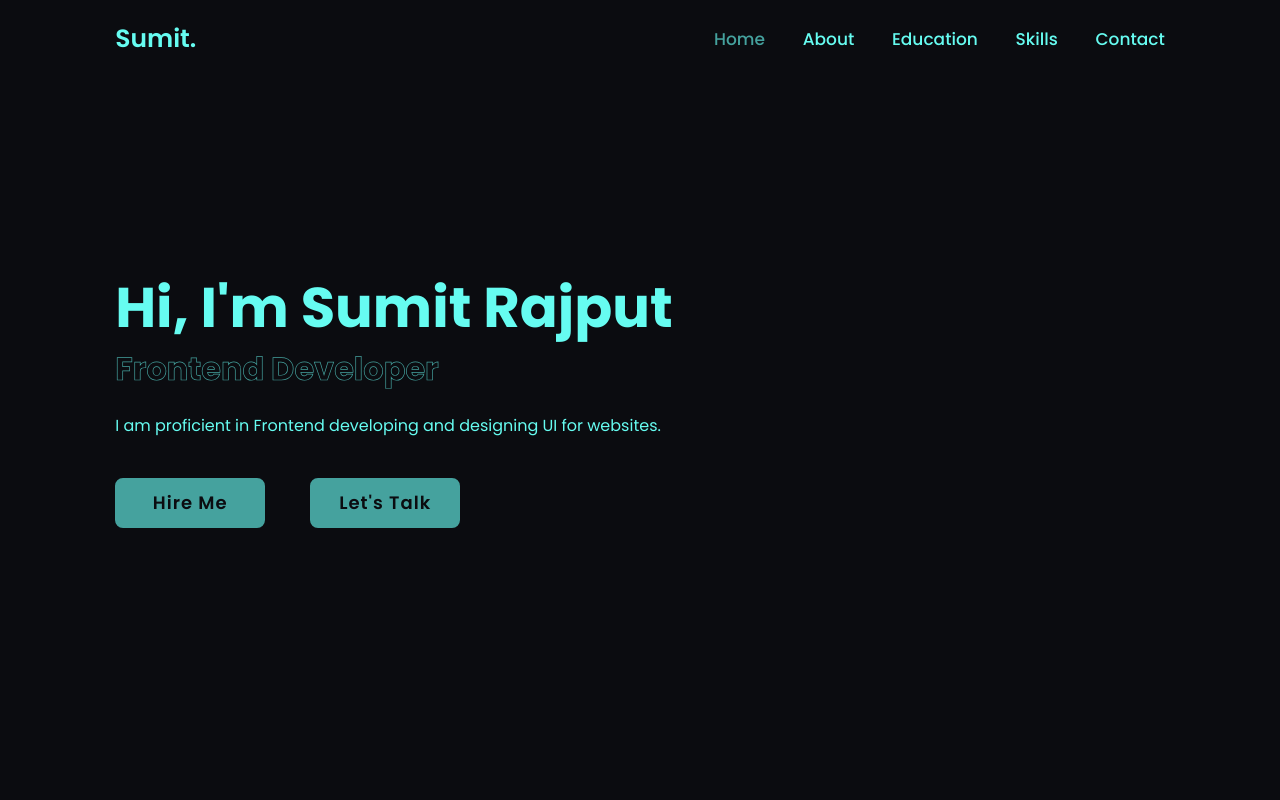
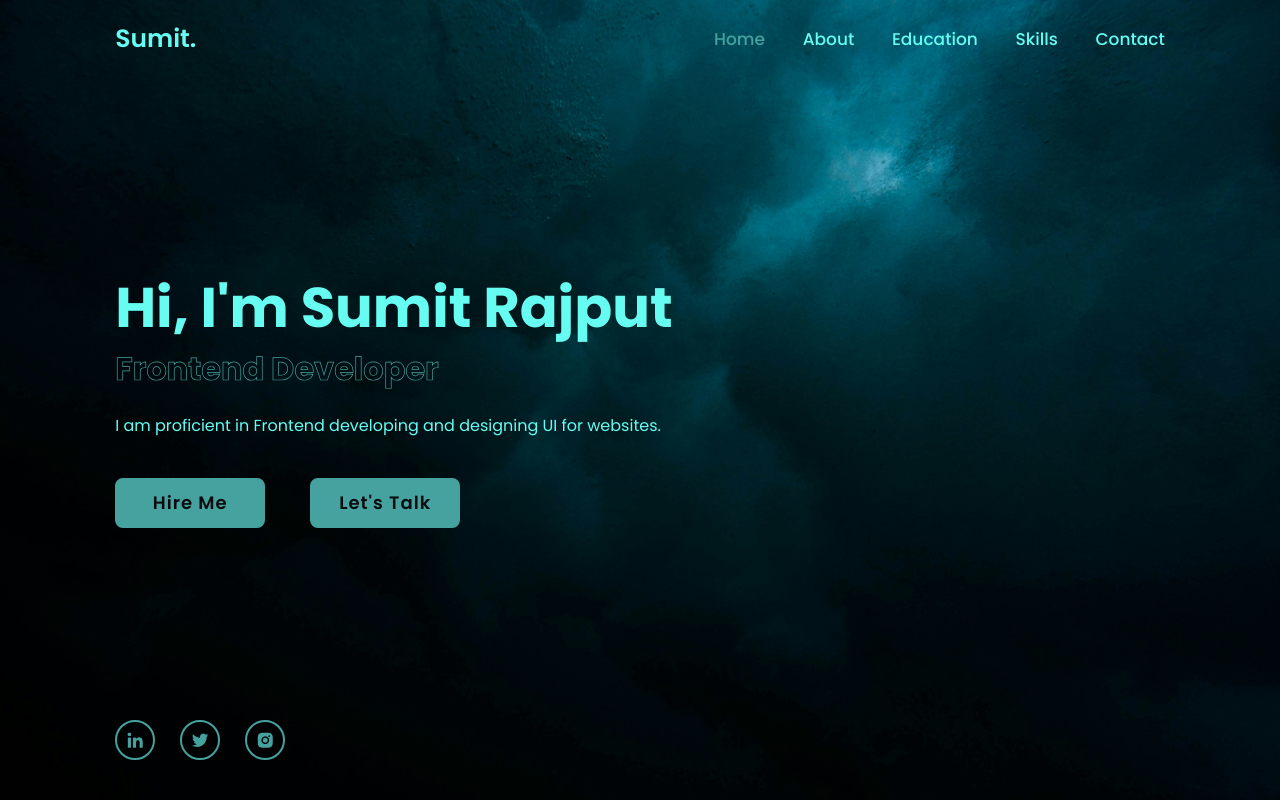
Before and after one commit to Sumiitt-007/Portfolio, a plain HTML site: page index.html in a window 1280 px wide. Drawn offline with nearby package versions, Linux system fonts and the light colour scheme.

Commit message:
Add Socials and BG

```diff
--- a/index.html
+++ b/index.html
@@ -39,6 +39,11 @@
             <a href="#" class="btn">Let's Talk</a>
           </div>
         </div>
+        <div class="home-sci">
+          <a href="#"><i class='bx bxl-linkedin'></i></a>
+          <a href="#"><i class='bx bxl-twitter'></i></a>
+          <a href="#"><i class='bx bxl-instagram-alt'></i></a>
+        </div>
       </section>
 </body>
 </html>
--- a/stylesheet.css
+++ b/stylesheet.css
@@ -68,13 +68,15 @@ body{
 section {
   min-height: 100vh;
   padding: 10rem 9% 2rem;
-
 }
 
 .home {
   display: flex;
   align-items: center;
   padding: 0 9%;
+  background: url(Images/cloud.jpg) no-repeat;
+  background-size: cover;
+  background-position: center;
 }
 
 .home-content {
@@ -155,7 +157,7 @@ section {
   left: 0;
   width: 0;
   height: 100%;
-  background:  rgb(79, 246, 79);
+  background: var(--text-color);
   z-index: -1;
   transition: .4s;
 }
@@ -163,3 +165,48 @@ section {
 .btn-box .btn:hover:before {
   width: 100%;
 }
+
+.home-sci {
+  position: absolute;
+  bottom: 4rem;
+  width: 170px;
+  display: flex;
+  justify-content: space-between;
+}
+
+.home-sci a {
+  position: relative;
+  display: inline-flex;
+  justify-content: center;
+  align-items: center;
+  width: 40px;
+  height: 40px;
+  background: transparent;
+  border: .2rem solid var(--main-color);
+  border-radius: 50%;
+  font-size: 20px;
+  color: var(--main-color);
+  z-index: 1;
+  overflow: hidden;
+  transition: .4s;
+}
+
+.home-sci a:hover {
+  color: var(--bg-color);
+}
+
+.home-sci a::before {
+  content: '';
+  position: absolute;
+  top: 0;
+  left: 0;
+  width: 0;
+  height: 100%;
+  background: var(--main-color);
+  z-index: -1;
+  transition: .4s;
+}
+
+.home-sci a:hover:before {
+  width: 100%;
+}
```
Also changed, not shown: Images/cloud.jpg (added).
